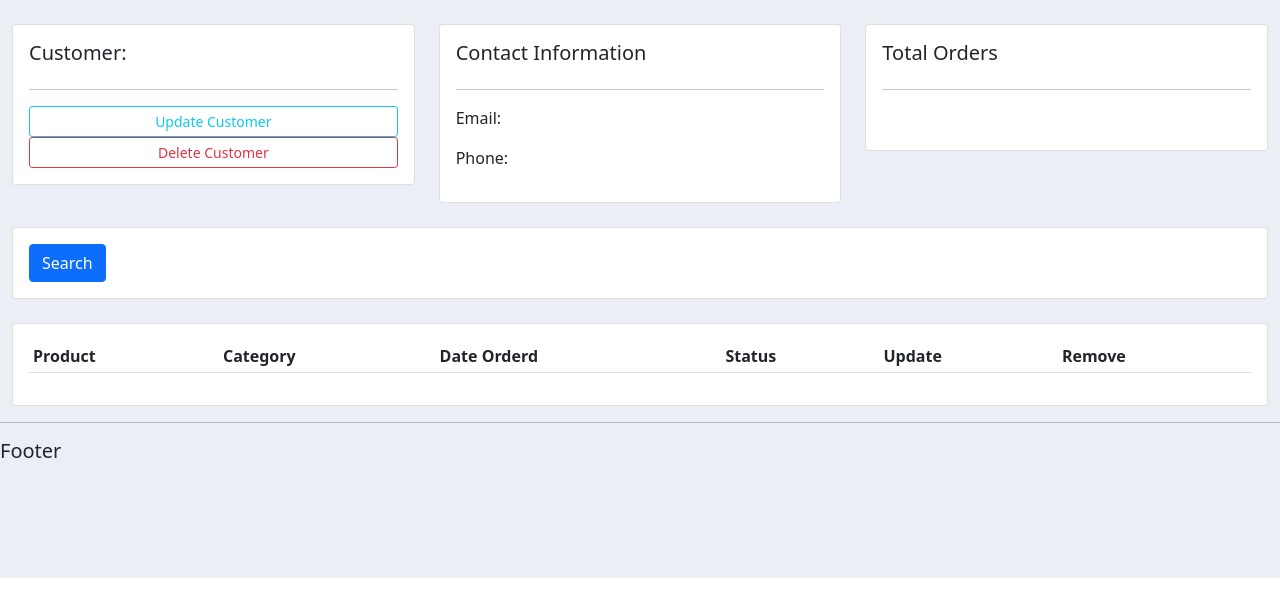
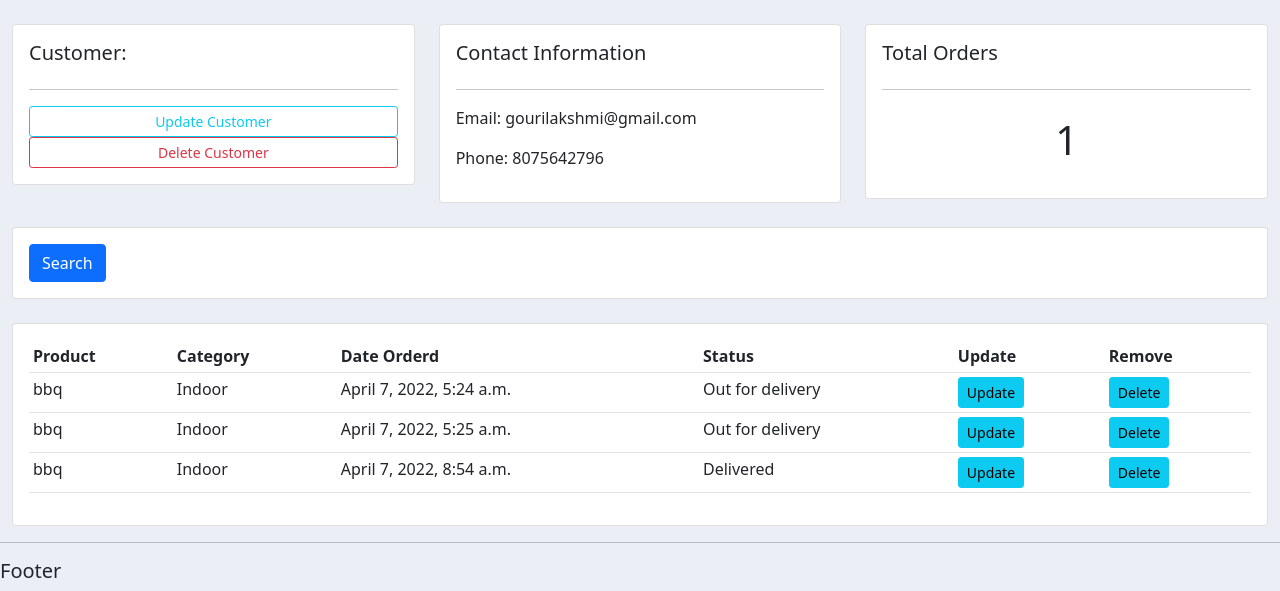
Before and after one commit to GourilakshmiKS/task, a Django app: template accounts/templates/accounts/customer.html in a window 1280 px wide. Shown: the part 222-813 px from the top of the page. Run offline with Django 4.2, Linux system fonts and the light colour scheme; data comes from the database, SQL or seed files in the repository; both versions use the stored data as it was after the commit; the template is opened without the code that fills it: values that come from a table or form of the project are taken from there, most other values are stand-ins (such as "Sample title", 1, 10 or a date in 2020); lists and menus that the app fills with data are empty; some libraries are stand-ins or nearby versions.

Commit message:
dynamic urls

```diff
--- a/accounts/models.py
+++ b/accounts/models.py
@@ -41,5 +41,3 @@
     product =models.ForeignKey(Product,null=True,on_delete=models.SET_NULL)
     date_created=models.DateTimeField(auto_now_add=True,null=True)
     status =models.CharField(max_length=200,null =True,choices=STATUS)
-    def __str__(self):
-        return self.date_created
--- a/accounts/templates/accounts/customer.html
+++ b/accounts/templates/accounts/customer.html
@@ -18,8 +18,8 @@
 		<div class="card card-body">
 			<h5>Contact Information</h5>
 			<hr>
-			<p>Email: </p>
-			<p>Phone: </p>
+			<p>Email: {{customer.email}}</p>
+			<p>Phone: {{customer.phone}}</p>
 		</div>
 	</div>
 
@@ -27,7 +27,7 @@
 		<div class="card card-body">
 			<h5>Total Orders</h5>
 			<hr>
-			<h1 style="text-align: center;padding: 10px"></h1>
+			<h1 style="text-align: center;padding: 10px">{{order_count}}</h1>
 		</div>
 	</div>
 </div>
@@ -59,7 +59,17 @@
 					<th>Update</th>
 					<th>Remove</th>
 				</tr>
+                {% for order in orders %}
 
+				    <tr>
+						<td>{{ order.product }}</td>
+						<td>{{ order.product.category }}</td>
+						<td>{{ order.date_created }}</td>
+						<td>{{ order.status }}</td>
+						<td><a class="btn btn-sm btn-info" href="">Update</a></td>
+						<td><a class="btn btn-sm btn-info" href="">Delete</a></td>
+				    </tr>
+				{% endfor %}
 			</table>
 		</div>
 	</div>
--- a/accounts/templates/accounts/dashboard.html
+++ b/accounts/templates/accounts/dashboard.html
@@ -15,7 +15,7 @@
 				</tr>
                 {% for customer in customer %}
 				    <tr>
-						<td></td>
+						<td><a class="btn btn-sm  btn-info" href="{% url 'customer' customer.id %}">View</a></td>
 						<td>{{customer.name}}</td>
 						<td>{{customer.phone}}</td>
 					</tr>
@@ -43,8 +43,8 @@
 						<td>{{order.product}}</td>
 						<td>{{order.date_received}}</td>
 						<td>{{order.status}}</td>
-						<td><a href="">Update</a></td>
-						<td><a href="">Delete</a></td>
+						<td><a class="btn btn-sm  btn-info" href="">Update</a></td>
+						<td><a class="btn btn-sm  btn-danger" href="">Delete</a></td>
 					</tr>
 				{% endfor %}
 
--- a/accounts/templates/accounts/navbar.html
+++ b/accounts/templates/accounts/navbar.html
@@ -8,10 +8,12 @@
     <div class="collapse navbar-collapse" id="navbarNav">
       <ul class="navbar-nav">
         <li class="nav-item active">
-          <a class="nav-link" href="#">Dashboard</a>
+          <a class="nav-link" href="{% url 'home' %}">Dashboard</a>
+        </li>
+        <li class="nav-item active">
+          <a class="nav-link" href="{% url 'products' %}">Products</a>
         </li>
         <li class="nav-item">
-          <a class="nav-link" href="#">Products</a>
         </li>
       </ul>
     </div>
--- a/accounts/urls.py
+++ b/accounts/urls.py
@@ -2,7 +2,7 @@
 from . import views
 
 urlpatterns = [
-    path('',views.home),
-    path('products/',views.products),
-    path('customer/',views.customer),
+    path('',views.home,name="home"),
+    path('products/',views.products,name="products"),
+    path('customer/<str:pk_test>/',views.customer,name="customer"),
 ]
```
Also changed, not shown: accounts/views.py (+6 -2 lines), db.sqlite3.
